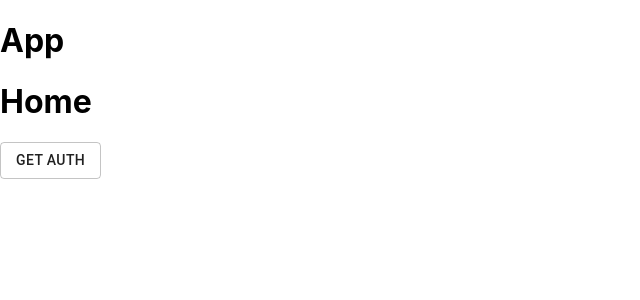
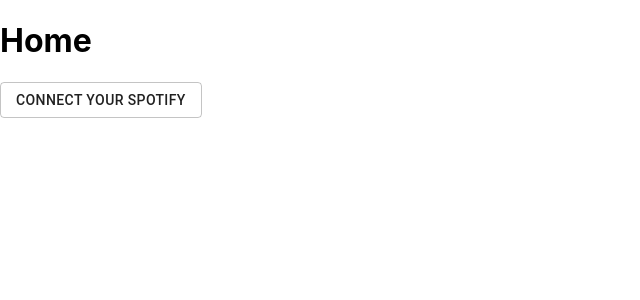
Before and after one commit to WahidX/mixify, a React (Create React App) app in the folder client/: page / in a window 1280 px wide. Shown: the top 300 px of the page, without its empty margins (0-640 px from the left). Built offline with nearby package versions, Linux system fonts and the light colour scheme.

Commit message:
access on frntend

```diff
--- a/client/package.json
+++ b/client/package.json
@@ -12,6 +12,7 @@
     "axios": "^0.21.1",
     "react": "^17.0.1",
     "react-dom": "^17.0.1",
+    "react-router-dom": "^5.2.0",
     "react-scripts": "4.0.2",
     "web-vitals": "^1.1.0"
   },
--- a/client/src/App.js
+++ b/client/src/App.js
@@ -1,14 +1,23 @@
 import React from 'react';
+import { BrowserRouter as Router, Route, Switch } from 'react-router-dom';
+import Home from './components/Home';
+import PlayListPage from './components/PlaylistPage';
 
-import Home from './components/Home';
+import { TokenProvider } from './contexts/TokenContext';
+import { LoadingProvider } from './contexts/LoadingContext';
 
 function App(props) {
   return (
-    <div>
-      <h1>App</h1>
-
-      <Home />
-    </div>
+    <LoadingProvider>
+      <TokenProvider>
+        <Router>
+          <Switch>
+            <Route exact path="/" component={Home} />
+            <Route exact path="/playlist" component={PlayListPage} />
+          </Switch>
+        </Router>
+      </TokenProvider>
+    </LoadingProvider>
   );
 }
 
--- /dev/null
+++ b/client/src/adapters/linkHandlers.js
@@ -0,0 +1,7 @@
+export const createLinkHandler = (token) => {
+  console.log('have to tell backend to create');
+};
+
+export const joinLinkHandler = (token, link) => {
+  console.log('have to tell backend to join');
+};
--- a/client/src/components/Home/index.js
+++ b/client/src/components/Home/index.js
@@ -1,32 +1,41 @@
+import React, { useContext } from 'react';
+
 import { Button } from '@material-ui/core';
-import React from 'react';
-import axios from 'axios';
+import { TokenContext } from '../../contexts/TokenContext';
+import { LoadingContext } from '../../contexts/LoadingContext';
+
+import urls from '../../utils/urls';
+import { checkAuth } from '../../utils';
+import { Link } from 'react-router-dom';
+import {
+  createLinkHandler,
+  joinLinkHandler,
+} from '../../adapters/linkHandlers';
 
 function Home(props) {
-  let handleAuth = () => {
-    console.log('clicked');
-    var config = {
-      url: 'http://localhost:8000/api/v1',
-      method: 'get',
-    };
+  const [token, setToken] = useContext(TokenContext);
+  const [loading, setLoading] = useContext(LoadingContext);
 
-    axios(config)
-      .then((response) => {
-        console.log(response.data);
-      })
-      .catch((err) => {
-        console.log('error', err);
-      });
-
-    console.log('done');
-  };
+  setToken(checkAuth(token));
 
   return (
     <div>
       <h1>Home</h1>
-      <Button variant="outlined" onClick={handleAuth}>
-        Get auth
-      </Button>
+
+      {token ? (
+        <React.Fragment>
+          <Link to="/playlist" onClick={createLinkHandler}>
+            <Button variant="outlined">Create Party</Button>
+          </Link>
+          <Link to="/playlist" onClick={joinLinkHandler}>
+            <Button variant="outlined">Join Party</Button>
+          </Link>
+        </React.Fragment>
+      ) : (
+        <a href={urls.loginSpotify()}>
+          <Button variant="outlined">connect your spotify</Button>
+        </a>
+      )}
     </div>
   );
 }
--- a/client/src/components/PlaylistPage/index.js
+++ b/client/src/components/PlaylistPage/index.js
@@ -1,12 +1,12 @@
 import React from 'react';
 
-function PlaylistPage(props) {
+function PlayListPage(props) {
   return (
     <div>
-      <h1>PlaylistPage</h1>
-      <h1>PlaylistPage</h1>
+      <h1>PlayListPage</h1>
+      <h1>PlayListPage</h1>
     </div>
   );
 }
 
-export default PlaylistPage;
+export default PlayListPage;
--- /dev/null
+++ b/client/src/contexts/LoadingContext.js
@@ -0,0 +1,13 @@
+import React, { createContext, useState } from 'react';
+
+export const LoadingContext = createContext();
+
+export const LoadingProvider = (props) => {
+  const [loading, setLoading] = useState(false);
+
+  return (
+    <LoadingContext.Provider value={[loading, setLoading]}>
+      {props.children}
+    </LoadingContext.Provider>
+  );
+};
--- /dev/null
+++ b/client/src/contexts/TokenContext.js
@@ -0,0 +1,14 @@
+import React, { createContext, useState } from 'react';
+
+export const TokenContext = createContext();
+
+export const TokenProvider = (props) => {
+  const [token, setToken] = useState('');
+  // const [loading, setLoading] = useState(false);
+
+  return (
+    <TokenContext.Provider value={[token, setToken]}>
+      {props.children}
+    </TokenContext.Provider>
+  );
+};
--- /dev/null
+++ b/client/src/utils/index.js
@@ -0,0 +1,18 @@
+export const getHashParams = () => {
+  let params = {};
+  let token = window.location.hash
+    .replace('#', '')
+    .split('&')
+    .map((item) => {
+      let keyVal = item.split('=');
+      params[keyVal[0]] = keyVal[1];
+    });
+
+  return params;
+};
+
+export const checkAuth = (token) => {
+  if (token) return token;
+  let a_token = getHashParams()['access_token'];
+  return a_token;
+};
--- /dev/null
+++ b/client/src/utils/urls.js
@@ -0,0 +1,8 @@
+const base_url = 'http://localhost:8000/api/v1';
+
+let urls = {
+  loginSpotify: () => `${base_url}/login`,
+  redirectUrl: () => `${base_url}/auth/redirect`,
+};
+
+export default urls;
```
Also changed, not shown: client/src/adapters/auth.js (added, +18 -0 lines), client/src/utils/configs.js (added), 1 other file (tests, documents, lock files or other folders).
